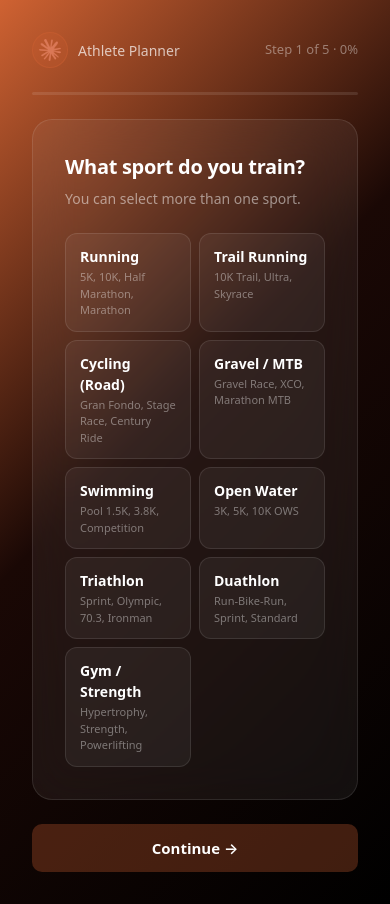
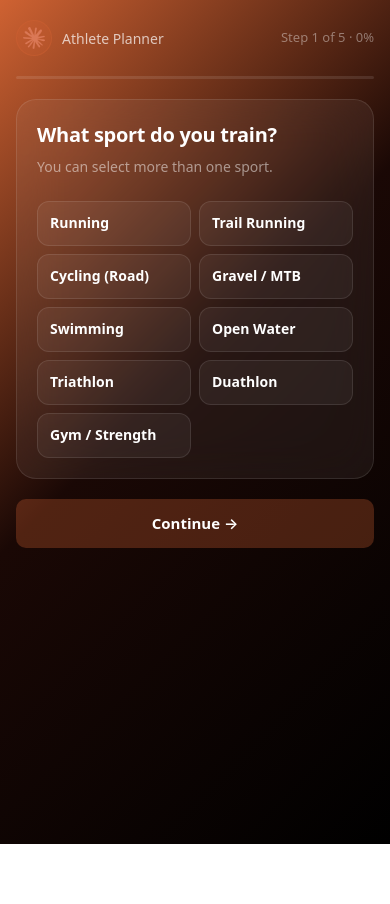
Before and after one commit to LucasKenji00/athlete-planner, a Next.js app: page /quiz in a window 390 px wide. After the commit the page ends 844 px from the top, so only its background shows below. Built offline with nearby package versions, Linux system fonts and the light colour scheme.

Commit message:
Improve quiz mobile: reduce padding, fix level buttons layout, hide sport subtitles on small screens

```diff
--- a/app/quiz/page.tsx
+++ b/app/quiz/page.tsx
@@ -167,12 +167,23 @@ export default function QuizPage() {
   const progress = Math.round(((step - 1) / 4) * 100)
 
   return (
-    <div style={{
-      minHeight: '100vh', display: 'flex', alignItems: 'center', justifyContent: 'center',
-      padding: '2rem', fontFamily: 'system-ui, -apple-system, sans-serif',
+    <div className="quiz-outer" style={{
+      minHeight: '100vh', display: 'flex', alignItems: 'flex-start', justifyContent: 'center',
+      padding: '2rem', paddingTop: 'max(2rem, env(safe-area-inset-top, 2rem))',
+      fontFamily: 'system-ui, -apple-system, sans-serif',
       background: 'linear-gradient(135deg, #CF6232 0%, #1A0805 45%, #000000 100%)',
     }}>
-      <div style={{ maxWidth: 520, width: '100%', display: 'flex', flexDirection: 'column', gap: '1.5rem' }}>
+      <style>{`
+        @media (min-width: 641px) { .quiz-outer { align-items: center !important; } }
+        @media (max-width: 640px) {
+          .quiz-outer { padding: 1rem !important; padding-top: 1.25rem !important; }
+          .quiz-card  { padding: 1.25rem !important; }
+          .level-btn  { flex-direction: column !important; align-items: flex-start !important; gap: 3px !important; }
+          .sport-subtitle { display: none; }
+          .sport-btn { padding: 10px 12px !important; }
+        }
+      `}</style>
+      <div style={{ maxWidth: 520, width: '100%', display: 'flex', flexDirection: 'column', gap: '1.25rem' }}>
 
         {/* Header */}
         <div style={{ display: 'flex', alignItems: 'center', justifyContent: 'space-between' }}>
@@ -201,7 +212,7 @@ export default function QuizPage() {
         </div>
 
         {/* Card with fade transition */}
-        <div style={{
+        <div className="quiz-card" style={{
           background: 'rgba(255,255,255,0.06)', backdropFilter: 'blur(24px)',
           border: '1px solid rgba(255,255,255,0.1)', borderRadius: 20, padding: '2rem',
           opacity: visible ? 1 : 0, transform: visible ? 'translateY(0)' : 'translateY(8px)',
@@ -221,13 +232,13 @@ export default function QuizPage() {
                 {SPORTS.map(sp => {
                   const active = selectedSports.includes(sp.value)
                   return (
-                    <button key={sp.value} onClick={() => toggleSport(sp.value)} style={{
+                    <button key={sp.value} onClick={() => toggleSport(sp.value)} className="sport-btn" style={{
                       ...sel(active), padding: '12px 14px', textAlign: 'left',
                       display: 'flex', alignItems: 'flex-start', justifyContent: 'space-between', gap: 8,
                     }}>
                       <div>
                         <p style={{ fontSize: 14, fontWeight: 600, margin: '0 0 2px', color: '#fff' }}>{sp.label}</p>
-                        <p style={{ fontSize: 11, color: 'rgba(255,255,255,0.4)', margin: 0 }}>{sp.subtitle}</p>
+                        <p className="sport-subtitle" style={{ fontSize: 11, color: 'rgba(255,255,255,0.4)', margin: 0 }}>{sp.subtitle}</p>
                       </div>
                       {active && <div style={{ width: 7, height: 7, borderRadius: '50%', background: '#CF6232', flexShrink: 0, marginTop: 4 }} />}
                     </button>
@@ -290,7 +301,7 @@ export default function QuizPage() {
             <div style={{ display: 'flex', flexDirection: 'column', gap: 16 }}>
               <div style={{ display: 'flex', flexDirection: 'column', gap: 8 }}>
                 {LEVELS.map(l => (
-                  <button key={l.value} onClick={() => set('level', l.value)} style={{
+                  <button key={l.value} onClick={() => set('level', l.value)} className="level-btn" style={{
                     ...sel(form.level === l.value), display: 'flex', alignItems: 'center',
                     justifyContent: 'space-between', padding: '14px 16px', textAlign: 'left',
                   }}>
```
